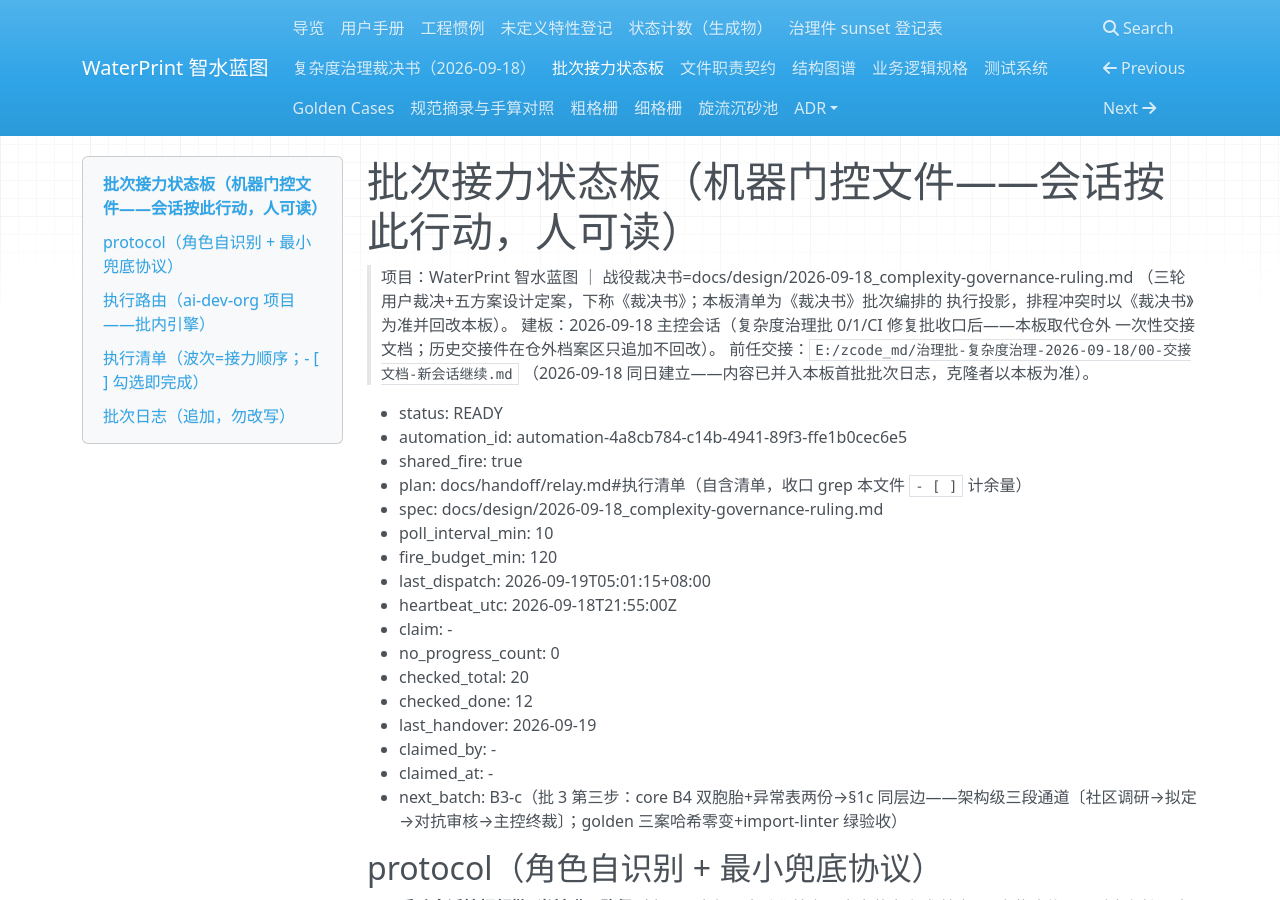
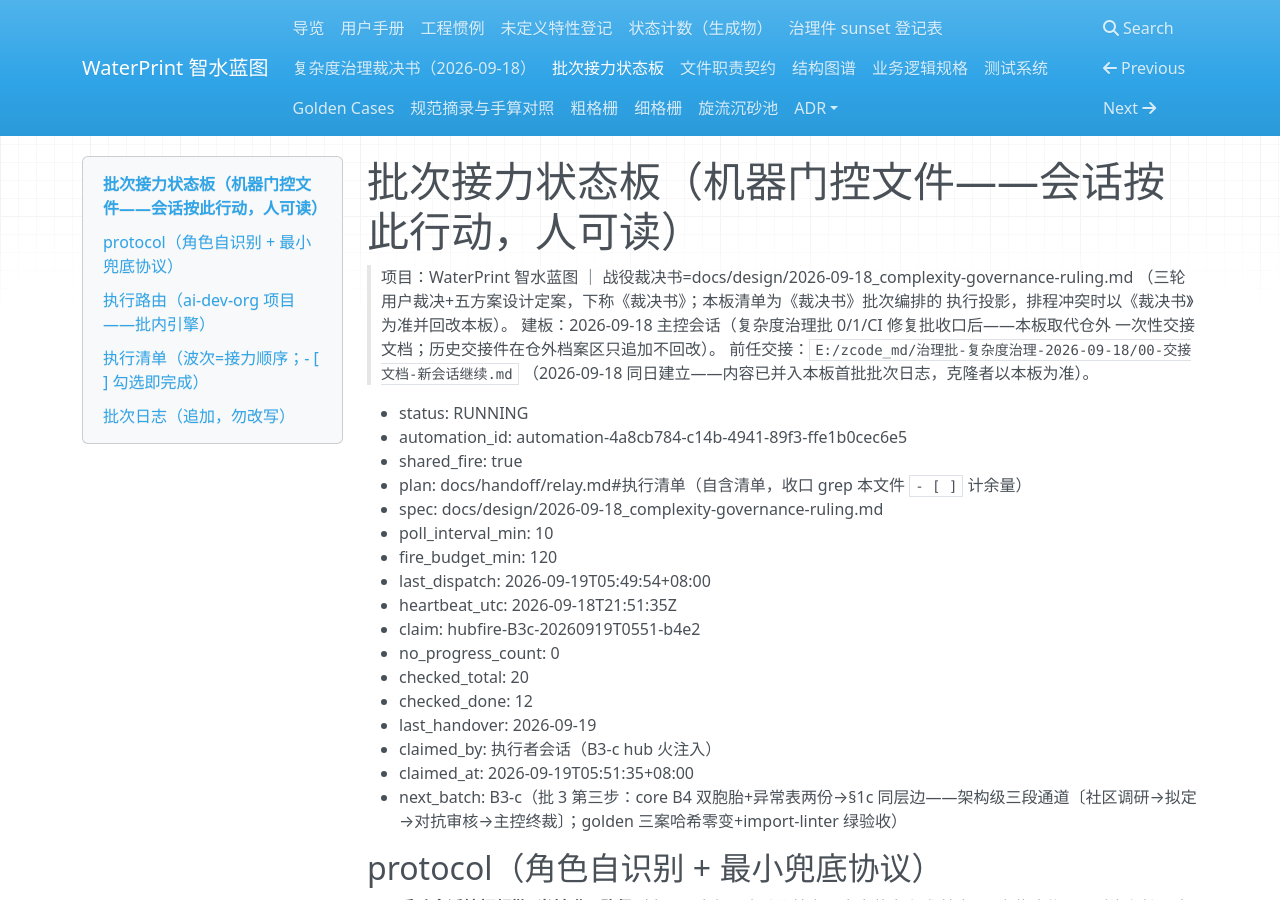
Before and after one commit to yyx20040712/waterprint, an MkDocs documentation site: the page built from docs/handoff/relay.md, in a window 1280 px wide and 900 px high. Built offline with MkDocs 1.6.1, drawn with Linux system fonts in a browser that asks for light colours; nearby versions of some CDN libraries.

Commit message:
B3-c 认领: claim hubfire-B3c-20260919T0551-b4e2，RUNNING（含调度员 last_dispatch 05:49:54 发布记录随笔入册）。next_batch=core B4 双胞胎+异常表两份→§1c 同层边——架构级三段通道（社区调研→拟定→对抗审核→主控终裁），golden 三案哈希零变+import-linter 绿验收。

```diff
--- a/docs/handoff/relay.md
+++ b/docs/handoff/relay.md
@@ -8,22 +8,22 @@
 > 前任交接：`E:/zcode_md/治理批-复杂度治理-2026-09-18/00-交接文档-新会话继续.md`
 > （2026-09-18 同日建立——内容已并入本板首批批次日志，克隆者以本板为准）。
 
-- status: READY
+- status: RUNNING
 - automation_id: automation-4a8cb784-c14b-4941-89f3-ffe1b0cec6e5
 - shared_fire: true
 - plan: docs/handoff/relay.md#执行清单（自含清单，收口 grep 本文件 `- [ ]` 计余量）
 - spec: docs/design/2026-09-18_complexity-governance-ruling.md
 - poll_interval_min: 10
 - fire_budget_min: 120
-- last_dispatch: 2026-09-19T05:01:15+08:00
-- heartbeat_utc: 2026-09-18T21:55:00Z
-- claim: -
+- last_dispatch: 2026-09-19T05:49:54+08:00
+- heartbeat_utc: 2026-09-18T21:51:35Z
+- claim: hubfire-B3c-20260919T0551-b4e2
 - no_progress_count: 0
 - checked_total: 20
 - checked_done: 12
 - last_handover: 2026-09-19
-- claimed_by: -
-- claimed_at: -
+- claimed_by: 执行者会话（B3-c hub 火注入）
+- claimed_at: 2026-09-19T05:51:35+08:00
 - next_batch: B3-c（批 3 第三步：core B4 双胞胎+异常表两份→§1c 同层边——架构级三段通道〔社区调研→拟定→对抗审核→主控终裁〕；golden 三案哈希零变+import-linter 绿验收）
 
 ## protocol（角色自识别 + 最小兜底协议）
```
